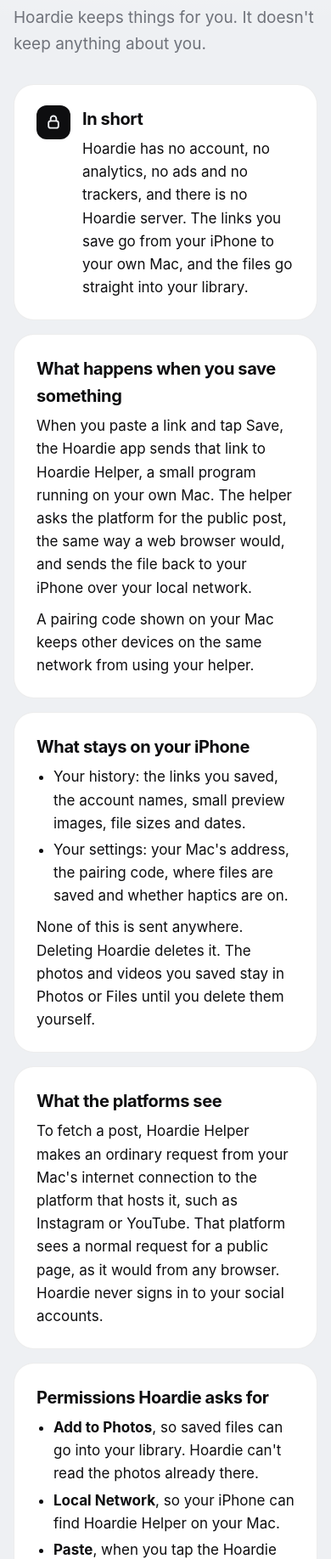
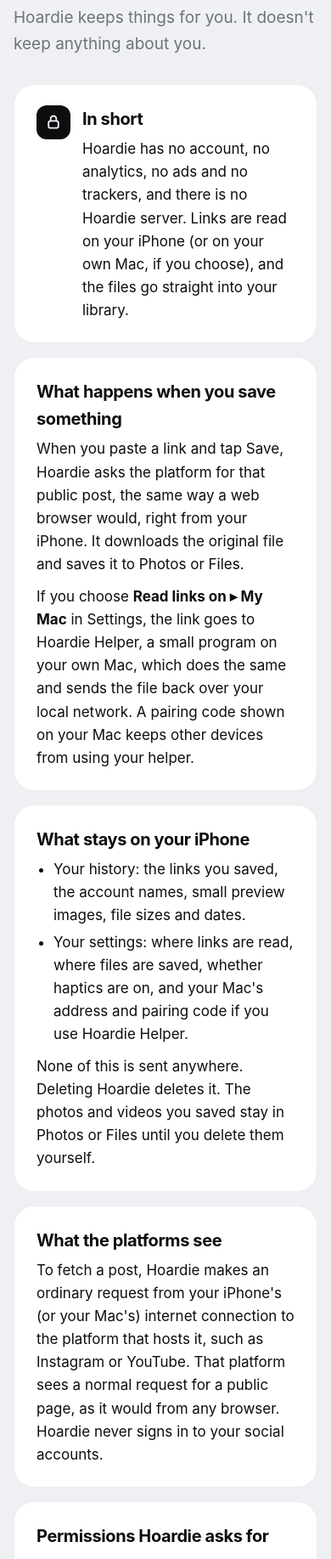
Before and after one commit to haafisw/hoardie, a plain HTML site: page privacy.html in a window 390 px wide. Shown: the part 165-2000 px from the top of the page at 85% size. Drawn offline with Linux system fonts and the light colour scheme.

Commit message:
Make the Mac optional in the site copy
Hoardie now reads links on the iPhone itself; Hoardie Helper on a Mac is an optional extra. Updates the FAQ, the Mac section, the privacy band and the privacy policy.

Co-Authored-By: Claude Opus 5.5 <noreply@anthropic.com>

```diff
--- a/privacy.html
+++ b/privacy.html
@@ -24,35 +24,35 @@
   <div class="badge"><svg viewBox="0 0 24 24" fill="none" stroke="currentColor" stroke-width="2.2" stroke-linecap="round" stroke-linejoin="round"><rect x="5" y="10" width="14" height="10" rx="3"/><path d="M8 10V7a4 4 0 0 1 8 0v3"/></svg></div>
   <div>
     <h2>In short</h2>
-    <p>Hoardie has no account, no analytics, no ads and no trackers, and there is no Hoardie server. The links you save go from your iPhone to your own Mac, and the files go straight into your library.</p>
+    <p>Hoardie has no account, no analytics, no ads and no trackers, and there is no Hoardie server. Links are read on your iPhone (or on your own Mac, if you choose), and the files go straight into your library.</p>
   </div>
 </div>
 
 <div class="card">
   <h2>What happens when you save something</h2>
-  <p>When you paste a link and tap Save, the Hoardie app sends that link to Hoardie Helper, a small program running on your own Mac. The helper asks the platform for the public post, the same way a web browser would, and sends the file back to your iPhone over your local network.</p>
-  <p>A pairing code shown on your Mac keeps other devices on the same network from using your helper.</p>
+  <p>When you paste a link and tap Save, Hoardie asks the platform for that public post, the same way a web browser would, right from your iPhone. It downloads the original file and saves it to Photos or Files.</p>
+  <p>If you choose <strong>Read links on ▸ My Mac</strong> in Settings, the link goes to Hoardie Helper, a small program on your own Mac, which does the same and sends the file back over your local network. A pairing code shown on your Mac keeps other devices from using your helper.</p>
 </div>
 
 <div class="card">
   <h2>What stays on your iPhone</h2>
   <ul>
     <li>Your history: the links you saved, the account names, small preview images, file sizes and dates.</li>
-    <li>Your settings: your Mac's address, the pairing code, where files are saved and whether haptics are on.</li>
+    <li>Your settings: where links are read, where files are saved, whether haptics are on, and your Mac's address and pairing code if you use Hoardie Helper.</li>
   </ul>
   <p>None of this is sent anywhere. Deleting Hoardie deletes it. The photos and videos you saved stay in Photos or Files until you delete them yourself.</p>
 </div>
 
 <div class="card">
   <h2>What the platforms see</h2>
-  <p>To fetch a post, Hoardie Helper makes an ordinary request from your Mac's internet connection to the platform that hosts it, such as Instagram or YouTube. That platform sees a normal request for a public page, as it would from any browser. Hoardie never signs in to your social accounts.</p>
+  <p>To fetch a post, Hoardie makes an ordinary request from your iPhone's (or your Mac's) internet connection to the platform that hosts it, such as Instagram or YouTube. That platform sees a normal request for a public page, as it would from any browser. Hoardie never signs in to your social accounts.</p>
 </div>
 
 <div class="card">
   <h2>Permissions Hoardie asks for</h2>
   <ul>
     <li><strong>Add to Photos</strong>, so saved files can go into your library. Hoardie can't read the photos already there.</li>
-    <li><strong>Local Network</strong>, so your iPhone can find Hoardie Helper on your Mac.</li>
+    <li><strong>Local Network</strong>, only if you use Hoardie Helper, so your iPhone can find it on your Mac.</li>
     <li><strong>Paste</strong>, when you tap the Hoardie button, so it can read the link you copied. It reads the clipboard only when you tap.</li>
   </ul>
 </div>
@@ -67,7 +67,7 @@
   <p>If this policy changes, the new version will be posted here with a new date. Hoardie won't start collecting personal data without asking you first.</p>
 </div>
 
-<p class="small">Last updated November 27, 2026 · Questions? <a href="https://github.com/haafisw/hoardie/issues/new">Get in touch</a>.</p>
+<p class="small">Last updated November 27, 2026 (Mac now optional) · Questions? <a href="https://github.com/haafisw/hoardie/issues/new">Get in touch</a>.</p>
 <footer><p class="small">© 2026 Hoardie · Save anything, keep the original.</p></footer>
 </main>
 </body>
```
Also changed, not shown: index.html (+7 -7 lines).
